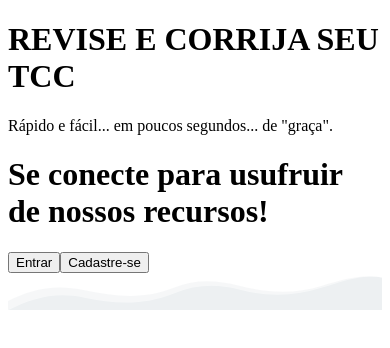
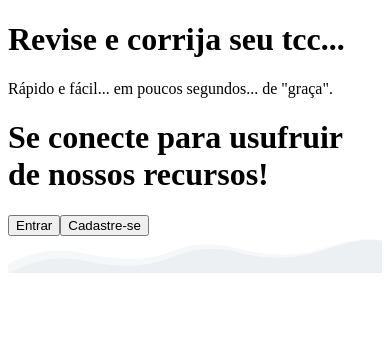
Before and after one commit to AndreCarlos007/TCClassNew.jsx, a Next.js app: page /Home in a window 390 px wide. Shown: the top 348 px of the page. Built offline with nearby package versions, Linux system fonts and the light colour scheme.

Commit message:
:lipstick: fix: Mudando toda a font do projeto

```diff
--- a/src/components/Navbar.jsx
+++ b/src/components/Navbar.jsx
@@ -35,7 +35,7 @@ const Navbar = () => {
 
   return (
     <>
-      <nav className="shadow-md mb-2 py-3 bg-bgColorGray fixed top-0 right-0 left-0 z-[100]">
+      <nav className="shadow-md mb-2  bg-bgColorGray fixed top-0 right-0 left-0 z-[100]">
         <div className="flex mx-[2.125rem] justify-between items-center">
           <button onClick={() => handleNavClick("#section1")} className="h-16">
             <Image className="" src="/Logo.AVIF" alt="Logo" width={150} height={30} />
--- a/src/pages/Home.jsx
+++ b/src/pages/Home.jsx
@@ -5,12 +5,12 @@ const Home = () => {
     <div id="section1" className="flex flex-col ">
       <div className=" mt-32 md:mt-0 mx-[2.125rem] max-w-[100vw] min-h-screen text-center md:flex justify-center items-center md:gap-16 ">
         <div className="flex flex-col md:max-w-md">
-          <h1 className="text-5xl text-wrap sm:text-6xl font-Radio_Canada_Big font-bold text-colorTextPrimary text-center md:text-left">
-            REVISE <span className="text-colorTextSecundary">E</span> CORRIJA{" "}
-            <span className="text-colorTextSecundary">SEU TCC</span>
+          <h1 className="text-5xl text-wrap sm:text-6xl font-Mabry_Pro  font-bold text-colorTextPrimary text-center md:text-left">
+            Revise <span className="text-colorTextSecundary">e</span> corrija{" "}
+            <span className="text-colorTextSecundary">seu tcc...</span>
             <div className=" border-b-colorTextPrimary border-b-2  my-5  "></div>
           </h1>
-          <span className="text-colorTextPrimary text-xs font-Space_Grotesk md:text-left">
+          <span className="text-colorTextPrimary text-xs font-Mabry_Pro  md:text-left">
           Rápido e fácil... em poucos segundos... de "graça".
         </span>
         </div>
--- a/src/styles/globals.css
+++ b/src/styles/globals.css
@@ -5,6 +5,10 @@
 @tailwind components;
 @tailwind utilities;
 
+@font-face {
+  font-family: "Mabry Pro";
+  src: url("/fonts/MabryPro-Bold.woff2") format("woff2");
+}
 
 :root {
 
@@ -17,14 +21,16 @@
   --bgColorDarkBlue: #1C2D45;
   --bgColorGray: #EDF0F2;
 
-  --font-spaceG: "Space Grotesk", serif;
-  --font-canadaBig: "Radio Canada Big", serif;
+  --font-spaceG: "Mabry Pro";
+  --font-canadaBig: "Mabry Pro";
+  --font-mabryPro: "Mabry Pro";
 }
 
 * {
   margin: 0;
   padding: 0;
   box-sizing: border-box;
+
 }
 
 
--- a/tailwind.config.mjs
+++ b/tailwind.config.mjs
@@ -19,7 +19,8 @@ export default {
   	extend: {
   		fontFamily: {
   			Space_Grotesk: 'var(--font-spaceG)',
-  			Radio_Canada_Big: 'var(--font-canadaBig)'
+  			Radio_Canada_Big: 'var(--font-canadaBig)',
+			Mabry_Pro: 'var(--font-mabryPro)'
   		},
   		colors: {
   			background: 'hsl(var(--background))',
```
Also changed, not shown: public/fonts/MabryPro-Bold.woff2 (added).
